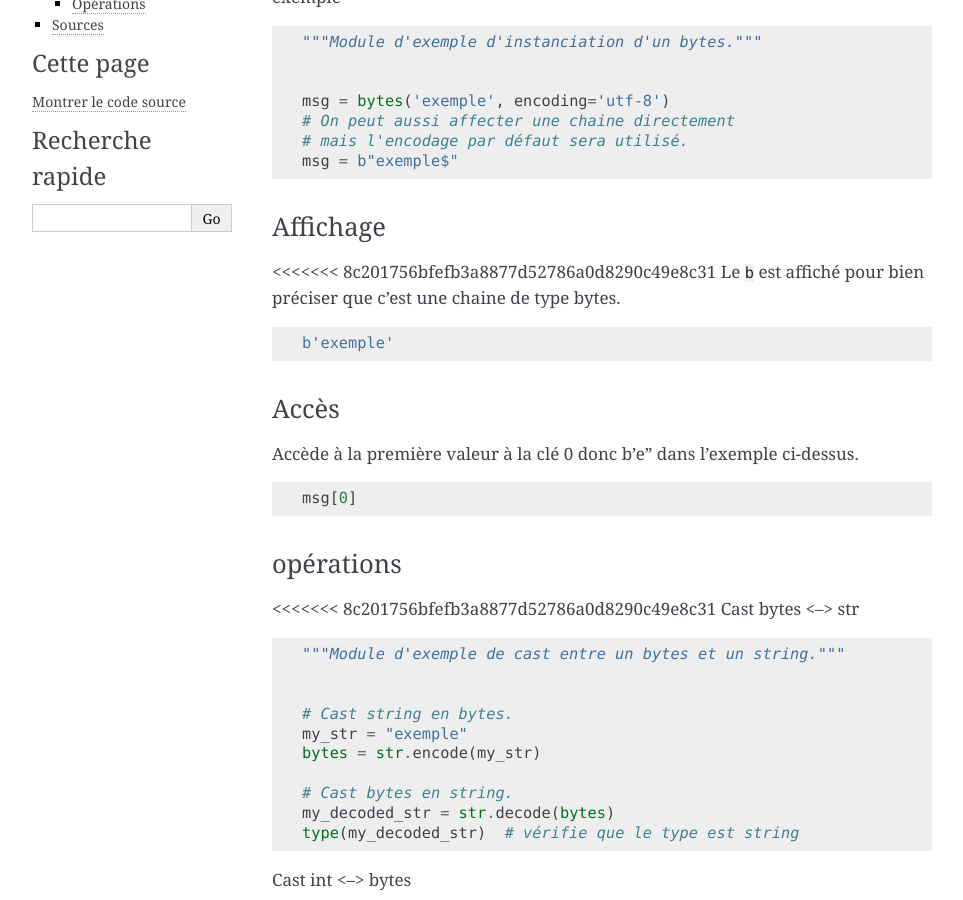
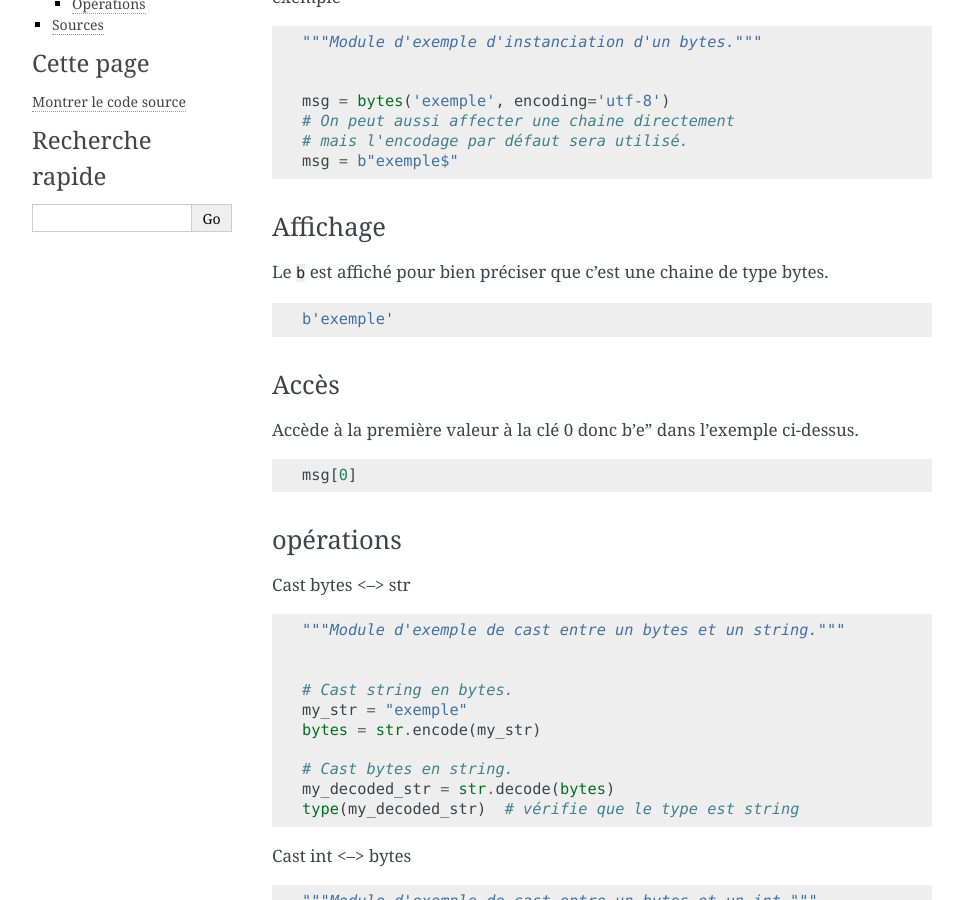
Before and after one commit to HE-Arc/livre-python, a Sphinx documentation site: the page built from source/binary/index.rst, in a window 1280 px wide and 900 px high, scrolled down 499 px. Shown: the whole window, without its empty margins (148-1111 px from the left). Built offline with Sphinx 7.4.7, drawn with Linux system fonts in a browser that asks for light colours.

Commit message:
corrections and easy rebase or not

```diff
--- a/source/binary/index.rst
+++ b/source/binary/index.rst
@@ -24,7 +24,6 @@ exemple
 Affichage
 ~~~~~~~~~
 
-<<<<<<< 8c201756bfefb3a8877d52786a0d8290c49e8c31
 Le ``b`` est affiché pour bien préciser que c'est une chaine de type bytes.
 
 .. code-block:: python
@@ -43,7 +42,6 @@ Accède à la première valeur à la clé 0 donc b'e' dans l'exemple ci-dessus.
 opérations
 ~~~~~~~~~~
 
-<<<<<<< 8c201756bfefb3a8877d52786a0d8290c49e8c31
 Cast bytes <--> str
 
 .. literalinclude:: ./examples/cast_bytes_string.py
```
Also changed, not shown: source/index.rst (+10 -0 lines).
